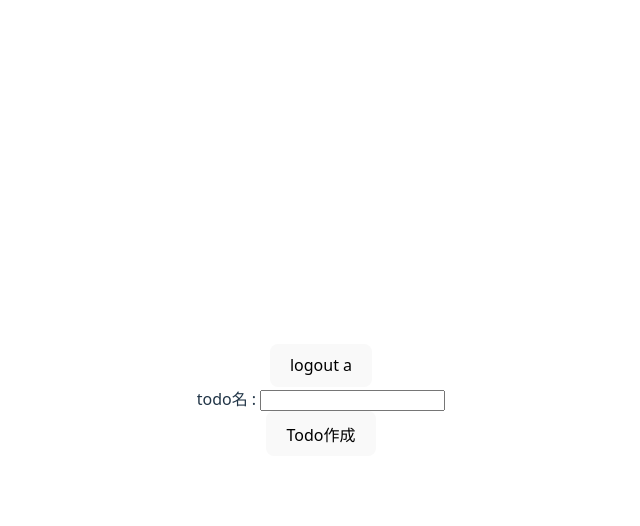
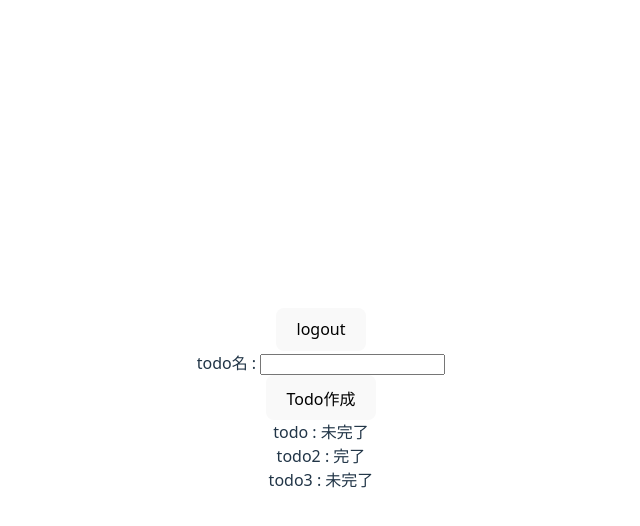
Before and after one commit to gs223gs/go-api-todo, a React (Vite) app in the folder rest-jwt/frontend/jwt-todo/: page / in a window 1280 px wide. Both pictures are taken after typing "Sample", "Sample123" into the empty fields and a click on the button "Create". Shown: the top 526 px of the page, without its empty margins (319-959 px from the left). Built offline with nearby package versions, Linux system fonts and the light colour scheme.

Commit message:
feat: todolist表示を実装

```diff
--- a/rest-jwt/frontend/jwt-todo/src/App.jsx
+++ b/rest-jwt/frontend/jwt-todo/src/App.jsx
@@ -14,12 +14,19 @@ function App() {
   const [username, setUsername] = useState("");
   const [password, setPassword] = useState("");
   const [isLogin, setIsLogin] = useState(false);
-
+  //todolist
+  //構造体 id todo isdone
+  const todolist = [
+    { id: 1, todo: "todo", isdone: false },
+    { id: 2, todo: "todo2", isdone: true },
+    { id: 3, todo: "todo3", isdone: false },
+  ];
+  const [todoList, setTodoList] = useState(todolist);
   return (
     <>
       {isLogin ? (
         <div>
-          <button onClick={() => setIsLogin(false)}>logout a</button>
+          <button onClick={() => setIsLogin(false)}>logout</button>
           <form action="">
             <span>todo名 : </span>
             <input type="text" />
@@ -29,6 +36,15 @@ function App() {
             </button>
             <br />
           </form>
+
+          <div>
+            {todoList.map((todo) => (
+              <div key={todo.id}>
+                {todo.todo} : {todo.isdone ? "完了" : "未完了"}
+              </div>
+            ))}
+          </div>
+
         </div>
       ) : (
         <form action="">
```
